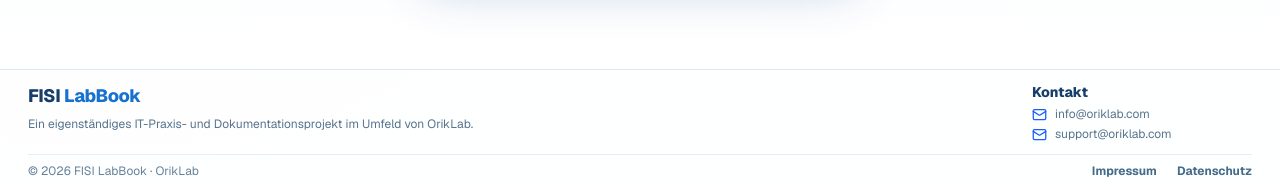
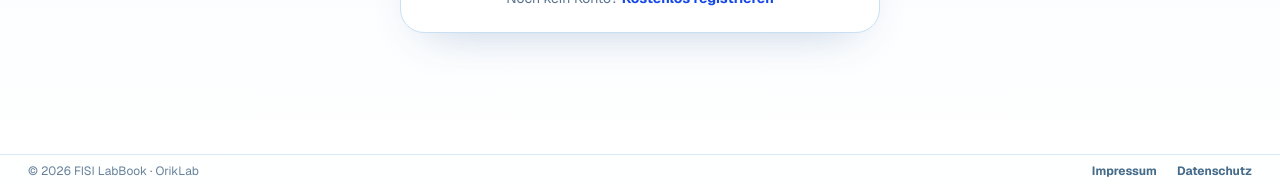
Before and after one commit to Orkhan-Hajiyev/fisi-labbook, a Next.js app: page /login in a window 1280 px wide. Shown: the part 613-797 px from the top of the page. Built offline with nearby package versions, Linux system fonts and the light colour scheme; no server answers.

Commit message:
fix(layout): preserve legal footer and free viewport space on account screens

```diff
--- a/src/components/Footer.tsx
+++ b/src/components/Footer.tsx
@@ -11,6 +11,7 @@ export default function Footer() {
   const compactAuthFooter = ["/login", "/registrieren", "/passwort-vergessen", "/passwort-zuruecksetzen"].includes(pathname);
   return <footer className="mt-auto border-t border-[#d8e8f7] bg-white/95">
     <div className="mx-auto w-full max-w-7xl px-5 sm:px-7">
+      {!compactAuthFooter && (
       <div className={`grid border-b border-[#e3edf8] sm:grid-cols-[1fr_auto] ${compactAuthFooter ? "gap-2 py-2 sm:py-3" : "gap-6 py-8"}`}>
         <div className="max-w-xl">
           <p className="text-lg font-extrabold tracking-tight text-[#173e68]">FISI <span className="text-[#1772cf]">LabBook</span></p>
@@ -24,6 +25,7 @@ export default function Footer() {
           </div>
         </div>
       </div>
+      )}
       <div className={`flex flex-col gap-2 sm:flex-row sm:justify-between sm:items-center ${compactAuthFooter ? "py-2" : "py-4"}`}>
         <span className="text-xs text-[#66829a]">© {new Date().getFullYear()} FISI LabBook · OrikLab</span>
         <nav aria-label={de ? "Rechtliche Informationen" : "Hüquqi keçidlər"} className="flex flex-wrap items-center gap-x-5 gap-y-2 text-xs font-bold text-[#456b89]">
```
